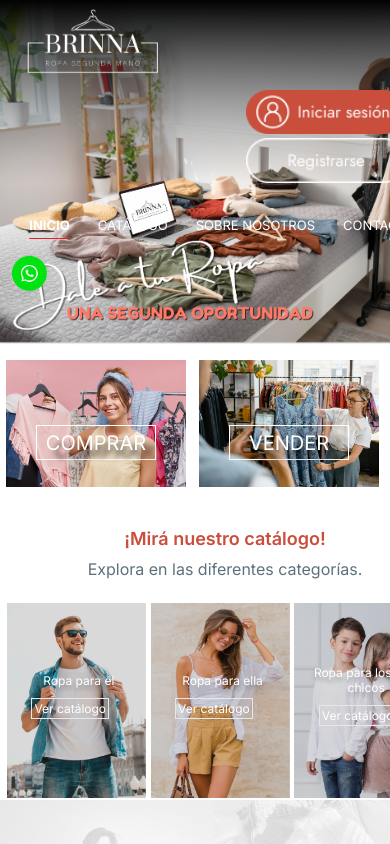
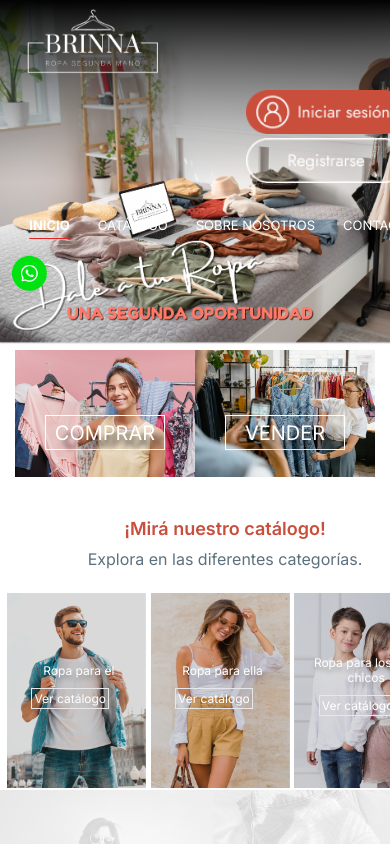
Before and after one commit to CeciliaBPerdomo/Brinna, a Next.js app: page / in a window 390 px wide. Shown: the top 844 px of the page. Built offline with nearby package versions, Linux system fonts and the light colour scheme.

Commit message:
Comprar/vender

```diff
--- a/src/components/LandingPage/ComprarVender/ComprarVender.js
+++ b/src/components/LandingPage/ComprarVender/ComprarVender.js
@@ -11,7 +11,7 @@ const ComprarVender = () => {
 
     return (
         <div className="principal_cv">
-            <div className="grid grid-cols-2 grid_cv">
+            {/* <div className="grid grid-cols-2 grid_cv"> */}
 
                 <div className="bg-comprar fondo_cv">
                     <div className="boton_cv">
@@ -29,7 +29,7 @@ const ComprarVender = () => {
                     </div>
                 </div>
 
-            </div>
+            {/* </div> */}
         </div>
     )
 }
--- a/src/components/LandingPage/ComprarVender/comprarvender.css
+++ b/src/components/LandingPage/ComprarVender/comprarvender.css
@@ -2,12 +2,11 @@
     background-repeat: no-repeat;
     background-size: contain;
     height: 500px;
-    justify-content: center;
+    width: 714px;
 }
 
-
-.grid_cv {
-    margin-left: 35px;
+.principal_cv {
+    display: flex;
     justify-content: center;
 }
 
@@ -39,16 +38,6 @@
         width: 180px;
     }
 
-    .principal_cv{
-       position: relative;
-    }
-
-    .grid_cv {
-        margin-top: 10px;
-        margin-left: 6px;
-        gap: 2px
-    }
-
     .boton_cv {
         margin-top: 65px;
     }
```
